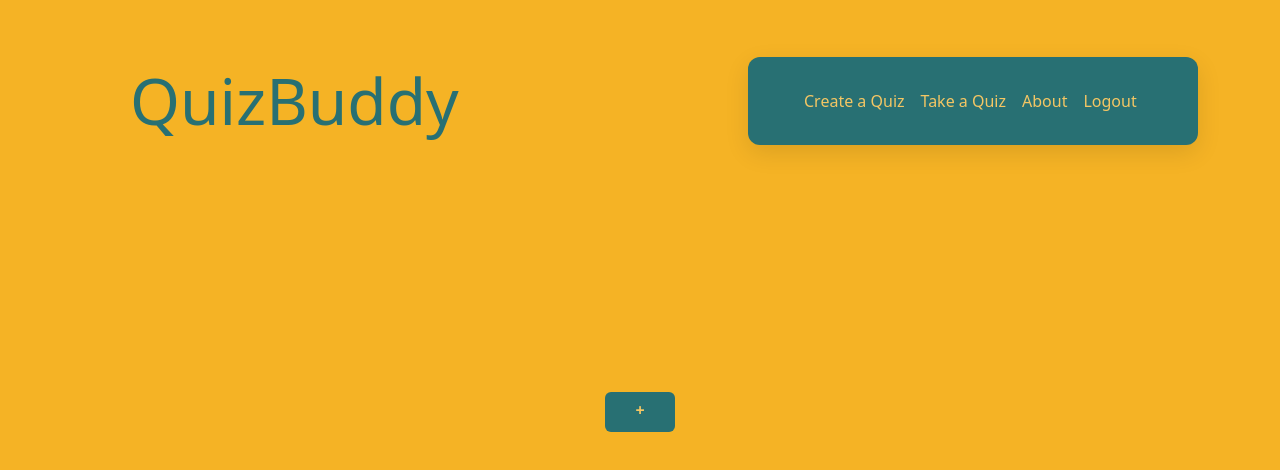
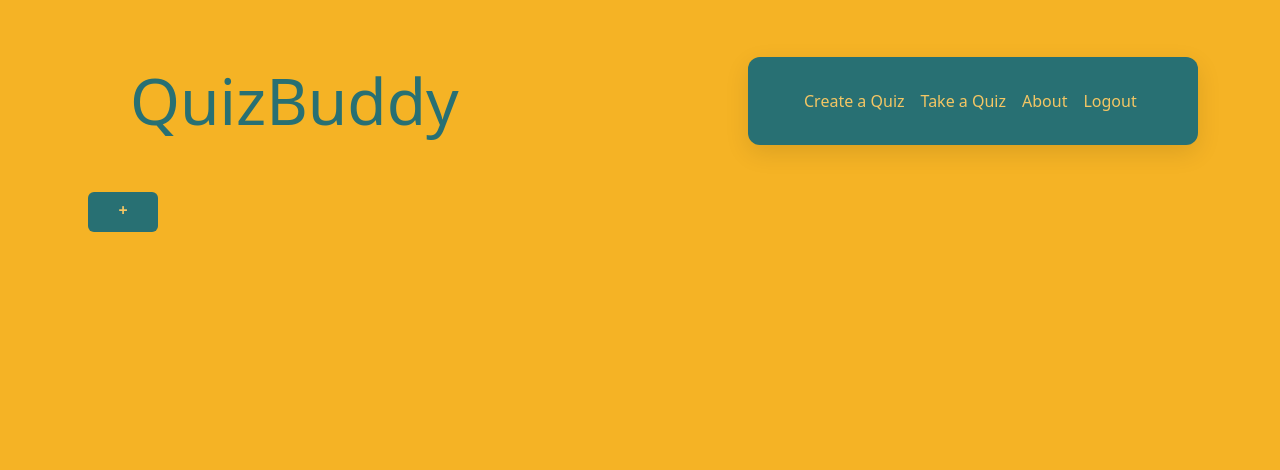
Before and after one commit to darithedev/quiz-buddy-web, a React (Vite) app in the folder front-end/: page /home in a window 1280 px wide. Shown: the top 470 px of the page. Built offline with nearby package versions, Linux system fonts and the light colour scheme.

Commit message:
Fix quiz overlap layout issues on home page

```diff
--- a/front-end/src/routes/home/home.jsx
+++ b/front-end/src/routes/home/home.jsx
@@ -98,17 +98,17 @@ function Home() {
                         </Button>
                     </div>
                 ) : (
-                    <div>
+                    <div style={{width: '100%' }}>
                         <h3 className="mb-5 title-md">Your Quizzes</h3>
-                        {quizzes.map(q => (
-                            <div className="mb-3" key={q.id}>
-                                <div className="quiz-content">
+                        <div className="quizzes-layout">
+                            {quizzes.map(q => (
+                                <div className="mb-3 quiz-content" key={q.id}>
                                     <Button href={`/quiz?id=${q.id}`} type="button" className="button-primary-md quiz-title-button">
                                         <strong>{q.quiz_title}</strong>
                                     </Button>
                                 </div>
-                            </div>
-                        ))}
+                            ))}
+                        </div>
                     </div>
                 )}
             </div>
--- a/front-end/src/routes/home/home.scss
+++ b/front-end/src/routes/home/home.scss
@@ -5,32 +5,56 @@
     width: 100%;
     display: flex;
     flex-direction: column;
-    justify-content: center;
+    justify-content: flex-start;
     align-items: center;
     background-color: $bg-color-primary;
+    padding-top: 120px;
 }
 .home-content {
     width: 100%;
-    max-width: 350px;
+    max-width: 1200px;
     padding: 2rem;
-    flex: 0.02;
     display: flex;
-    justify-content: center;
-    align-items: center;
-    flex-flow: column;
+    flex-direction: column;
+    justify-content: flex-start;
+    align-items: flex-start;
 
     @media (min-width: map-get($grid-breakpoints, sm)) {
         padding: 2rem;
     }
 
     @media (min-width: map-get($grid-breakpoints, md)) {
-        max-width: 400px;
+        max-width: 1200px;
     }
 
     @media (min-width: map-get($grid-breakpoints, lg)) {
-        max-width: 450px;
+        max-width: 1200px;
         padding: 3rem;
     }
+}
+.quizzes-layout {
+    width: 100%;
+    display: grid;
+    grid-template-columns: repeat(auto-fill, minmax(200px, 1fr));
+    gap: 1rem;
+    margin-top: 1rem;
+
+    @media (min-width: map-get($grid-breakpoints, sm)) {
+        grid-template-columns: repeat(auto-fill, minmax(180px, 1fr));
+    }
+
+    @media (min-width: map-get($grid-breakpoints, md)) {
+        grid-template-columns: repeat(auto-fill, minmax(200px, 1fr));
+        gap: 1.5rem;
+    }
+
+    @media (min-width: map-get($grid-breakpoints, lg)) {
+        grid-template-columns: repeat(auto-fill, minmax(220px, 1fr));
+        gap: 2rem;
+    }
+}
+.quiz-content {
+    width: 100%;
 }
 .home-nav-bar {
     width: 100%;
@@ -58,10 +82,15 @@
 .title-md {
     color: $title-text-primary;
     font-size: 3rem;
+    width: 100%;
+    text-align: left;
 }
 
 @media (max-width: map-get($grid-breakpoints, sm)) {
     .title-link {
+        font-size: 2rem;
+    }
+    .title-md {
         font-size: 2rem;
     }
 }
@@ -95,7 +124,8 @@
     color: $button-text;
     border: none;
     height: 60px;
-    width: 130px;
+    width: 100%;
+    min-width: 130px;
 }
 .button-primary-md:hover {
     background-color: $text-box-field;
@@ -106,4 +136,6 @@
     justify-content: center;
     align-items: center;
     text-align: center;
+    white-space: normal;
+    word-wrap: break-word;
 }
```
